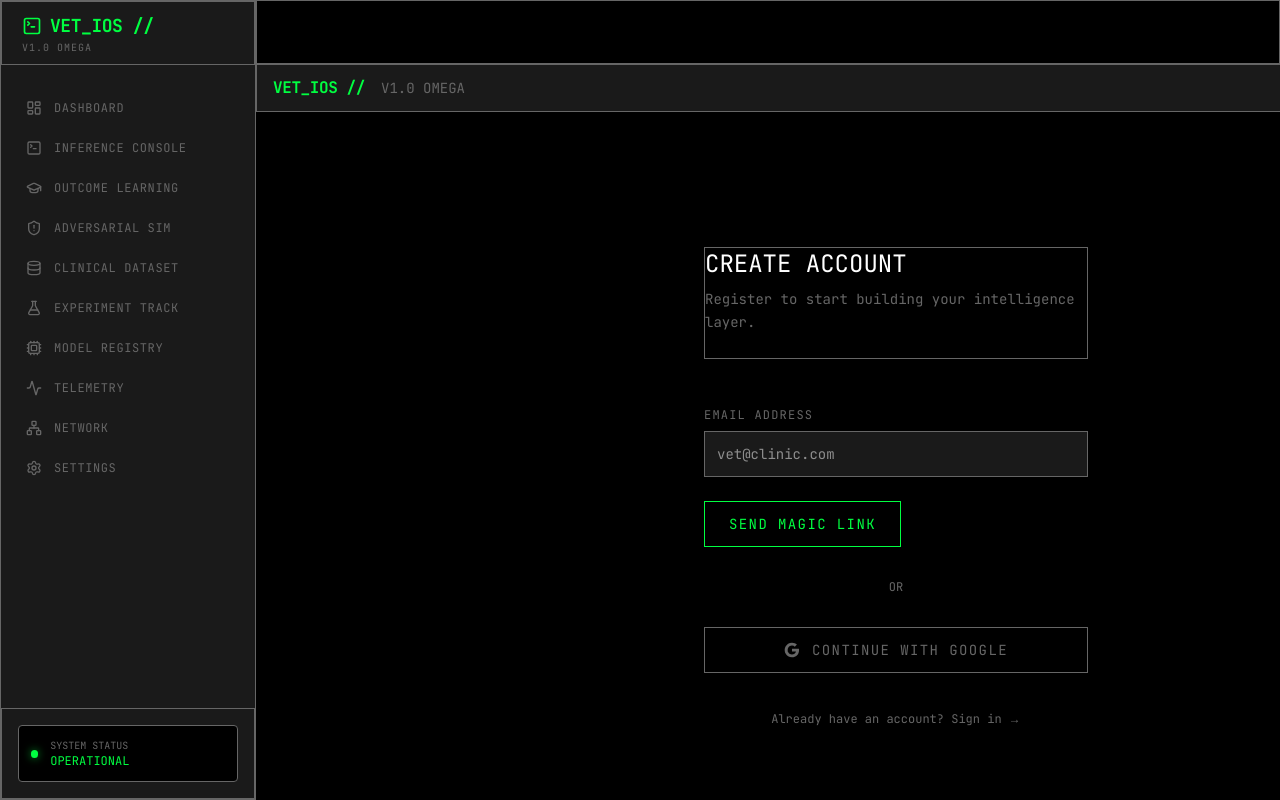
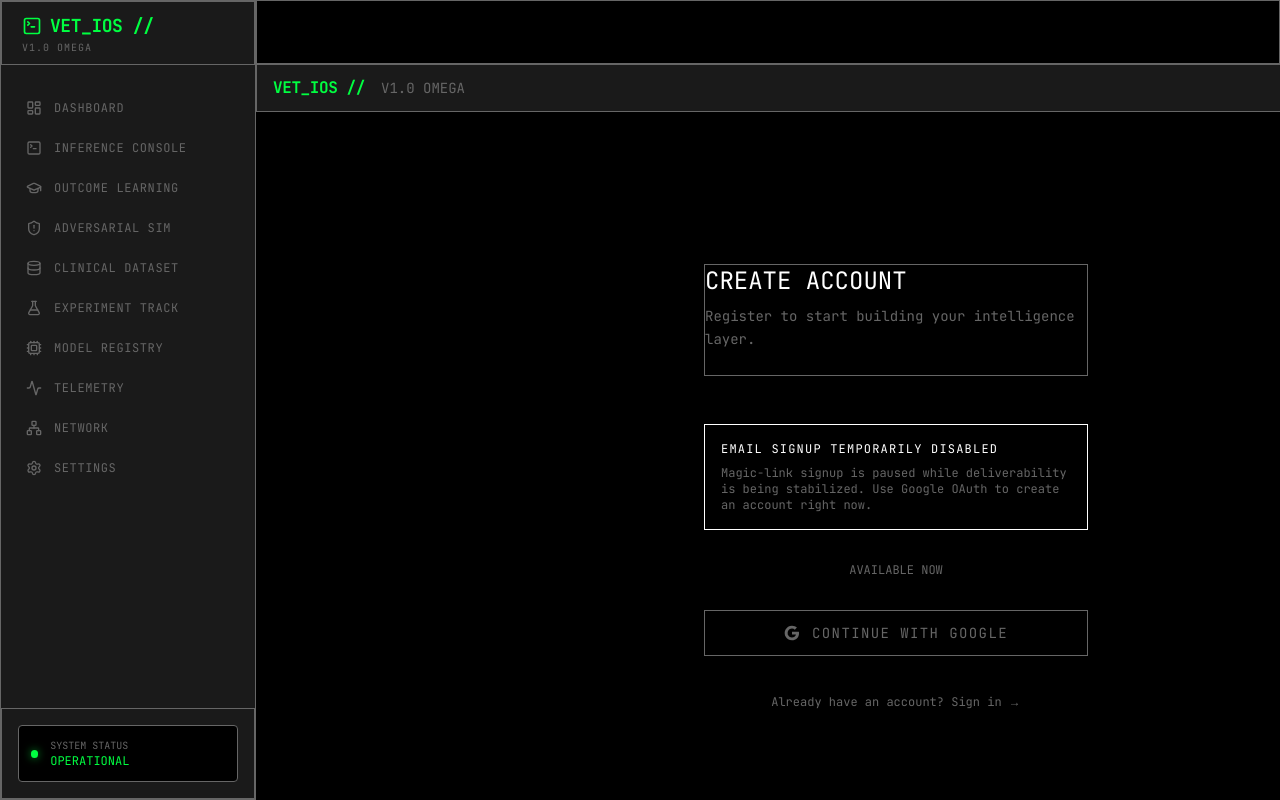
Before and after one commit to Jaybe-123456/VetIOS, a Next.js app in the folder apps/web/: page /signup in a window 1280 px wide. Built offline with nearby package versions, Linux system fonts and the light colour scheme; no server answers.

Commit message:
Temporarily disable email magic links

```diff
--- a/apps/web/app/login/page.tsx
+++ b/apps/web/app/login/page.tsx
@@ -9,6 +9,8 @@ import {
     Container,
     PageHeader,
 } from '@/components/ui/terminal';
+
+const EMAIL_MAGIC_LINKS_ENABLED = process.env.NEXT_PUBLIC_ENABLE_EMAIL_MAGIC_LINKS === 'true';
 
 export default function LoginPage() {
     const [email, setEmail] = useState('');
@@ -73,6 +75,7 @@ export default function LoginPage() {
                         </div>
                     ) : (
                         <div className="space-y-8">
+                            {EMAIL_MAGIC_LINKS_ENABLED ? (
                                 <form onSubmit={handleMagicLink} className="space-y-6">
                                     <div>
                                         <TerminalLabel htmlFor="email">Email Address</TerminalLabel>
@@ -97,10 +100,23 @@ export default function LoginPage() {
                                         </div>
                                     )}
                                 </form>
+                            ) : (
+                                <div className="p-4 border border-warning bg-warning/5 space-y-2">
+                                    <div className="font-mono text-xs uppercase tracking-widest text-warning">
+                                        Email sign-in temporarily disabled
+                                    </div>
+                                    <p className="font-mono text-xs text-muted">
+                                        Magic-link login is paused while deliverability is being stabilized.
+                                        Use Google OAuth for access right now.
+                                    </p>
+                                </div>
+                            )}
 
                             <div className="flex items-center gap-4">
                                 <div className="flex-1 h-px bg-grid" />
-                                <span className="font-mono text-xs text-muted uppercase">or</span>
+                                <span className="font-mono text-xs text-muted uppercase">
+                                    {EMAIL_MAGIC_LINKS_ENABLED ? 'or' : 'available now'}
+                                </span>
                                 <div className="flex-1 h-px bg-grid" />
                             </div>
 
--- a/apps/web/app/signup/page.tsx
+++ b/apps/web/app/signup/page.tsx
@@ -9,6 +9,8 @@ import {
     Container,
     PageHeader,
 } from '@/components/ui/terminal';
+
+const EMAIL_MAGIC_LINKS_ENABLED = process.env.NEXT_PUBLIC_ENABLE_EMAIL_MAGIC_LINKS === 'true';
 
 export default function SignupPage() {
     const [email, setEmail] = useState('');
@@ -73,6 +75,7 @@ export default function SignupPage() {
                         </div>
                     ) : (
                         <div className="space-y-8">
+                            {EMAIL_MAGIC_LINKS_ENABLED ? (
                                 <form onSubmit={handleMagicLink} className="space-y-6">
                                     <div>
                                         <TerminalLabel htmlFor="email">Email Address</TerminalLabel>
@@ -97,10 +100,23 @@ export default function SignupPage() {
                                         </div>
                                     )}
                                 </form>
+                            ) : (
+                                <div className="p-4 border border-warning bg-warning/5 space-y-2">
+                                    <div className="font-mono text-xs uppercase tracking-widest text-warning">
+                                        Email signup temporarily disabled
+                                    </div>
+                                    <p className="font-mono text-xs text-muted">
+                                        Magic-link signup is paused while deliverability is being stabilized.
+                                        Use Google OAuth to create an account right now.
+                                    </p>
+                                </div>
+                            )}
 
                             <div className="flex items-center gap-4">
                                 <div className="flex-1 h-px bg-grid" />
-                                <span className="font-mono text-xs text-muted uppercase">or</span>
+                                <span className="font-mono text-xs text-muted uppercase">
+                                    {EMAIL_MAGIC_LINKS_ENABLED ? 'or' : 'available now'}
+                                </span>
                                 <div className="flex-1 h-px bg-grid" />
                             </div>
 
```
Lines whose indentation alone changed are shown as unchanged.
